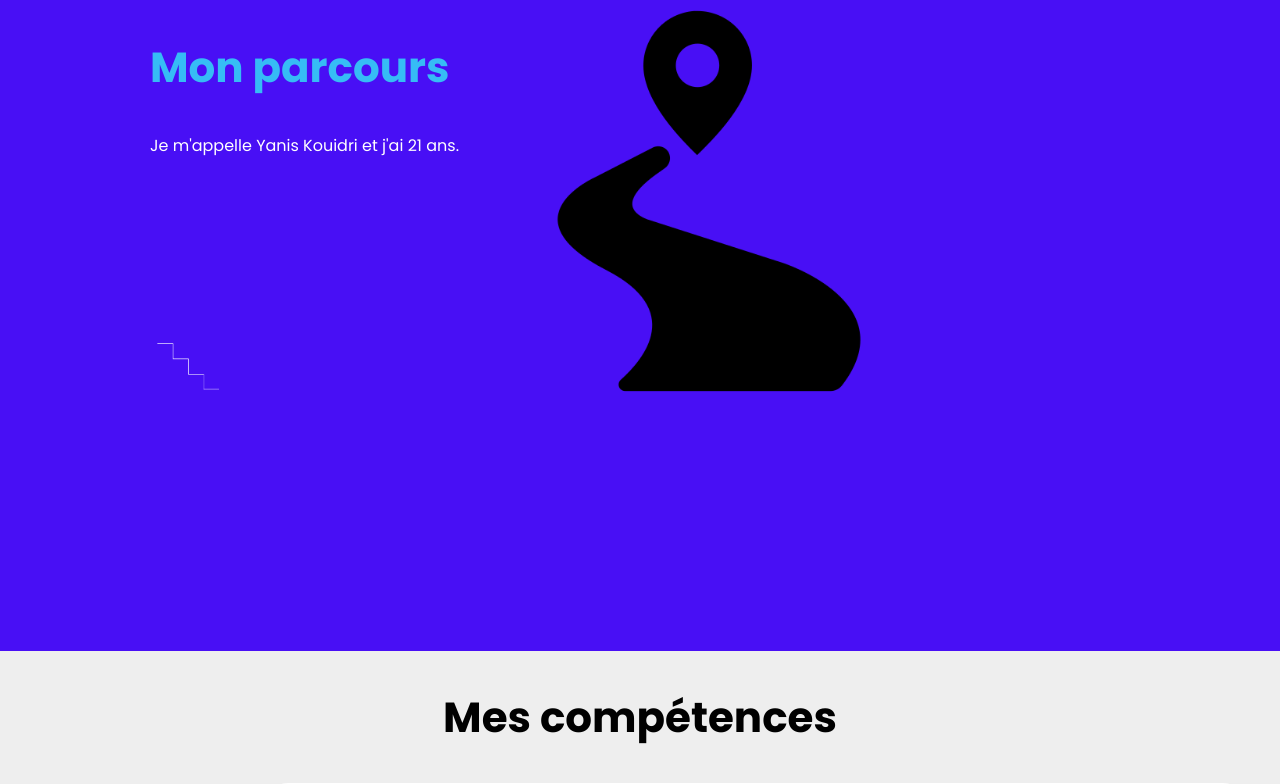
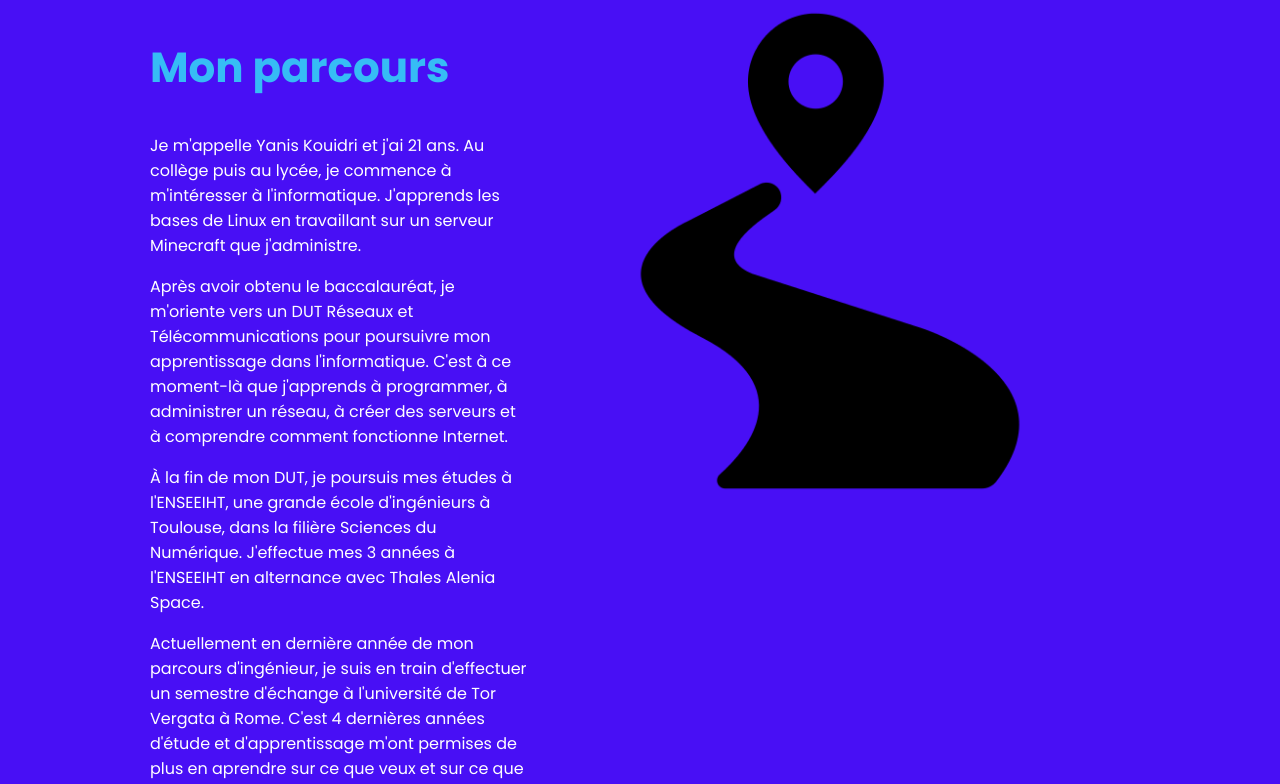
Before and after one commit to Yanis-Kouidri/personal-website-frontend, a React (Create React App) app: page / in a window 1280 px wide. Shown: the part 1460-2244 px from the top of the page. Built offline with nearby package versions, Linux system fonts and the light colour scheme.

Commit message:
add my history text

```diff
--- a/src/components/home/ThirdSection.jsx
+++ b/src/components/home/ThirdSection.jsx
@@ -5,10 +5,11 @@ import route from "../../assets/decorations/route.png"
 import stairs from "../../assets/decorations/stairs.png"
 
 const ThirdSectionWrapper = styled.section`
-  min-height: 500px;
+  min-height: 300px;
   background-color: ${colors.fourth};
-  padding: 150px;
+  padding: 150px 150px 50px 150px;
   display: flex;
+  justify-content: space-between;
 `
 
 const StyledTitle = styled.h2`
@@ -18,16 +19,18 @@ const StyledTitle = styled.h2`
 
 const StyledParagraph = styled.p`
   color: white;
+  max-width: 900px;
 `
 
 const StyledStairs = styled.img`
   height: 80px;
-  padding: 150px 0px 0px 0px;
+  padding: 70px 0px 0px 0px;
+  margin: 0px;
 `
 
 const StyledRoute = styled.img`
   padding: 0px 50px 0px 50px;
-  max-height: 400px;
+  max-height: 500px;
 `
 
 function ThirdSection() {
@@ -38,13 +41,20 @@ function ThirdSection() {
     new Date() > new Date(runningYears, 10, 18)
       ? runningYears - 2002
       : runningYears - 2002 - 1
-  const myHistory = `Je m'appelle Yanis Kouidri et j'ai ${myAge} ans.`
+
+  const myHistoryP1 = `Je m'appelle Yanis Kouidri et j'ai ${myAge} ans. Au collège puis au lycée, je commence à m'intéresser à l'informatique. J'apprends les bases de Linux en travaillant sur un serveur Minecraft que j'administre.`
+  const myHistoryP2 = `Après avoir obtenu le baccalauréat, je m'oriente vers un DUT Réseaux et Télécommunications pour poursuivre mon apprentissage dans l'informatique. C'est à ce moment-là que j'apprends à programmer, à administrer un réseau, à créer des serveurs et à comprendre comment fonctionne Internet.`
+  const myHistoryP3 = `À la fin de mon DUT, je poursuis mes études à l'ENSEEIHT, une grande école d'ingénieurs à Toulouse, dans la filière Sciences du Numérique. J'effectue mes 3 années à l'ENSEEIHT en alternance avec Thales Alenia Space.`
+  const myHistoryP4 = `Actuellement en dernière année de mon parcours d'ingénieur, je suis en train d'effectuer un semestre d'échange à l'université de Tor Vergata à Rome. C'est 4 dernières années d'étude et d'apprentissage m'ont permises de plus en aprendre sur ce que veux et sur ce que je ne veux pas faire, c'est pourquoi je compte commencer une thèse sur la thématique des réseaux informatique une fois mon diplome obtenu.`
 
   return (
     <ThirdSectionWrapper>
       <div>
         <StyledTitle>{title}</StyledTitle>
-        <StyledParagraph>{myHistory}</StyledParagraph>
+        <StyledParagraph>{myHistoryP1}</StyledParagraph>
+        <StyledParagraph>{myHistoryP2}</StyledParagraph>
+        <StyledParagraph>{myHistoryP3}</StyledParagraph>
+        <StyledParagraph>{myHistoryP4}</StyledParagraph>
         <StyledStairs src={stairs} alt="" />
       </div>
       <StyledRoute src={route} alt="" />
```
